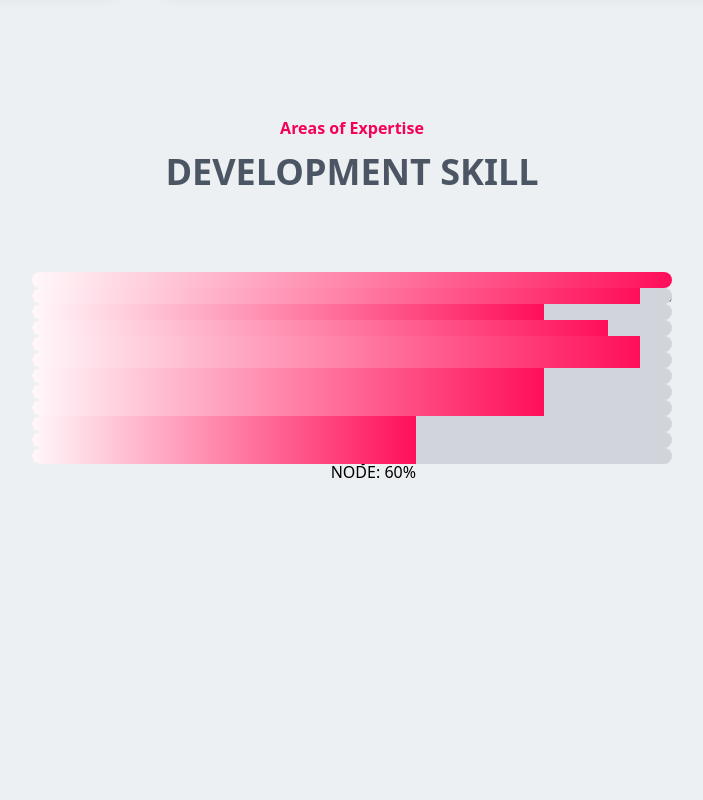
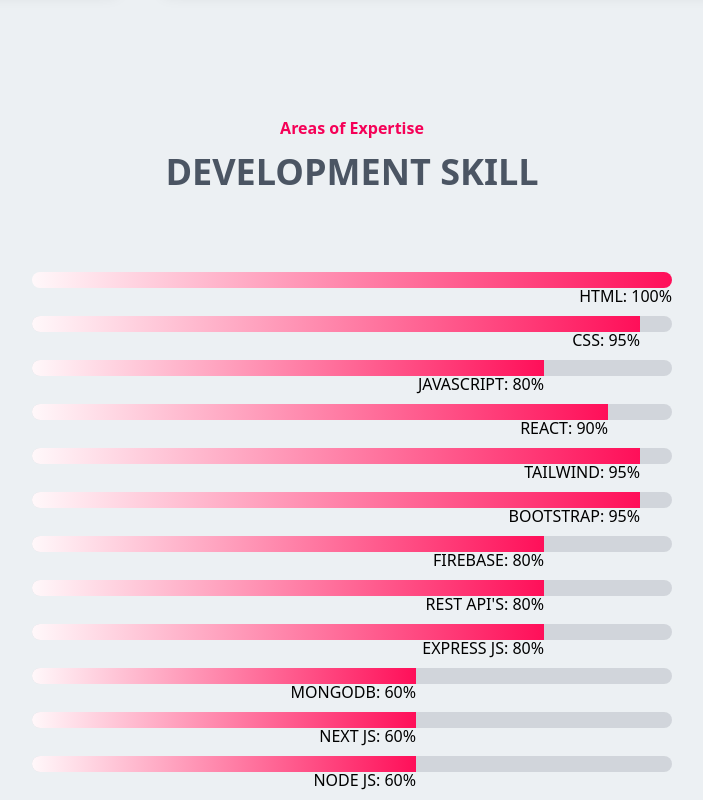
Before and after one commit to reza107-hub/my-portfolio, a React (Vite) app: page / in a window 1280 px wide. Shown: the part 740-1540 px from the top of the page, without its empty margins (288-991 px from the left). Before the commit the page ends 1224 px from the top, so only its background shows below. Built offline with nearby package versions, Linux system fonts and the light colour scheme.

Commit message:
bug fixed

```diff
--- a/src/Components/ProgressBar/ProgressBar.jsx
+++ b/src/Components/ProgressBar/ProgressBar.jsx
@@ -51,7 +51,7 @@
 
   return (
     <div className="relative">
-      <div className="w-full h-4 bg-gray-300 rounded-full overflow-hidden">
+      <div className="w-full h-4 bg-gray-300 mb-7 rounded-full overflow-hidden">
         <div ref={barRef} className="h-full"></div>
       </div>
       <p
--- a/src/Pages/Home/Skills/Skills.jsx
+++ b/src/Pages/Home/Skills/Skills.jsx
@@ -19,11 +19,11 @@
     { progress: 95, title: "Tailwind" },
     { progress: 95, title: "Bootstrap" },
     { progress: 80, title: "Firebase" },
-    { progress: 80, title: "REST APIs" },
-    { progress: 80, title: "ExpressJS" },
+    { progress: 80, title: "REST API's" },
+    { progress: 80, title: "Express JS" },
     { progress: 60, title: "MongoDB" },
-    { progress: 60, title: "NextJS" },
-    { progress: 60, title: "Node" },
+    { progress: 60, title: "Next JS" },
+    { progress: 60, title: "Node Js" },
   ];
 
   return (
```
